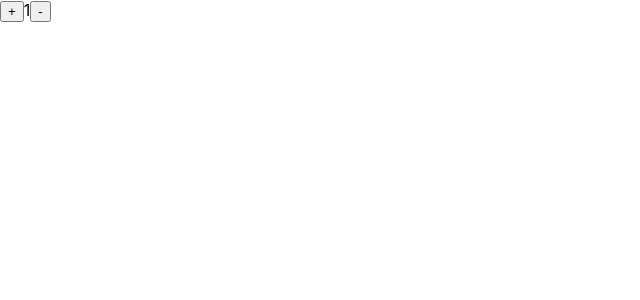
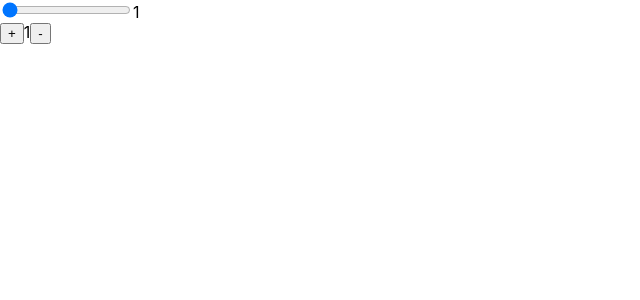
Before and after one commit to asolovev99/web_develop_lab_2, a React (Create React App) app: page / in a window 1280 px wide. Shown: the top 300 px of the page, without its empty margins (0-640 px from the left). Built offline with nearby package versions, Linux system fonts and the light colour scheme.

Commit message:
Input range

```diff
--- a/src/App.js
+++ b/src/App.js
@@ -1,20 +1,30 @@
 import './App.css';
-import {useState} from "react";
+import React, {useState} from "react";
 
 
 function App() {
   let [value, setValue] = useState(1);
+  let [deltaValue, setDeltaValue] = useState(1);
 
   const clickHandlerPlus = () => {
-    setValue(value + 1);
+    setValue(value + deltaValue);
   }
   const clickHandlerMinus = () => {
-    if (value > 0) {
-      setValue(value - 1);
+    if (value >= deltaValue) {
+      setValue(value - deltaValue);
     }
   }
 
   return <>
+    <input
+      type="range"
+      value={deltaValue}
+      min={1}
+      max={10}
+      onChange={e => setDeltaValue(Number(e.target.value))}
+    />
+    {deltaValue}
+    <br/>
     <button onClick={clickHandlerPlus}>+</button>
       {value}
     <button onClick={clickHandlerMinus}>-</button>
```
Also changed, not shown: src/Timer.tsx (added).
